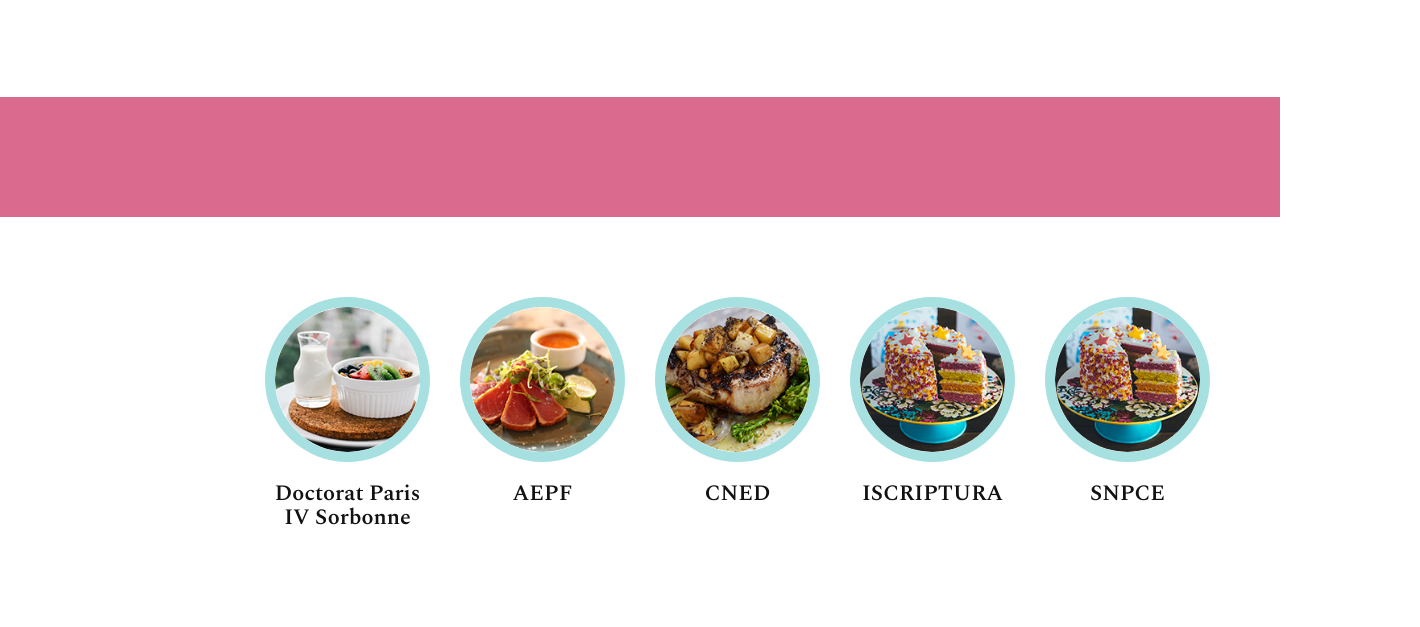
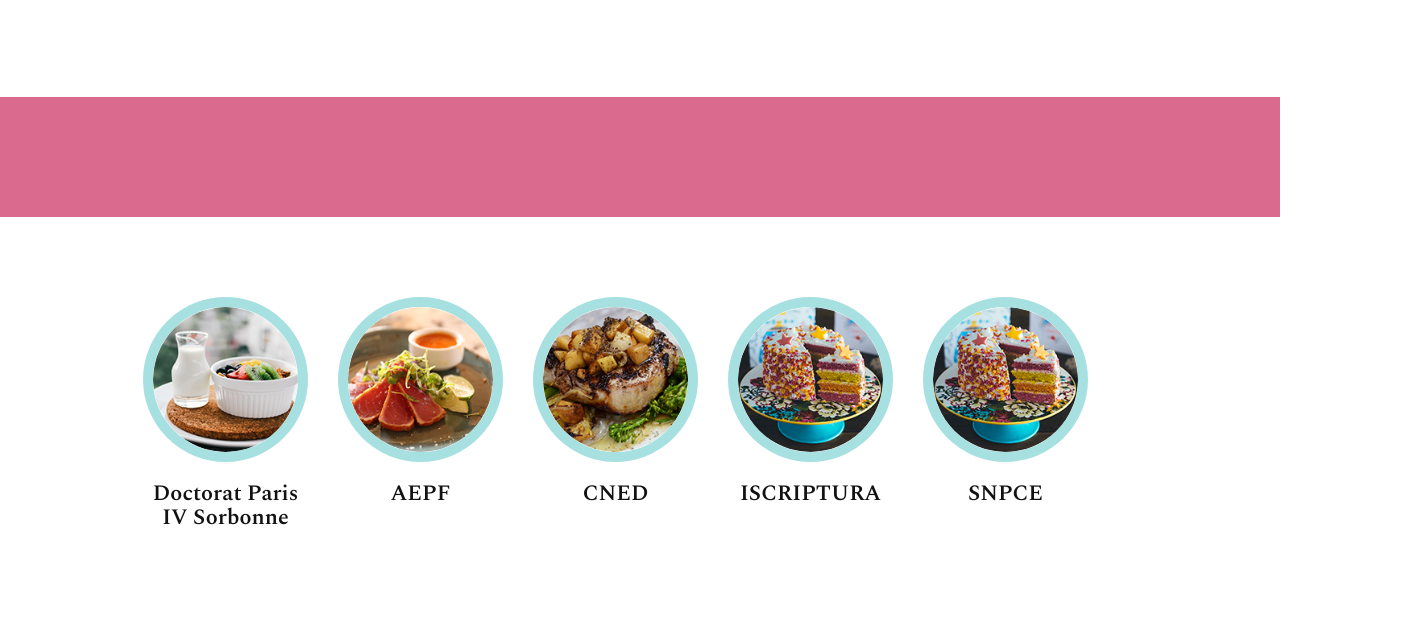
Before and after one commit to SentenceCJ/SophieWebsite, a plain HTML site: page index.html in a window 1280 px wide. Shown: the part 3320-3947 px from the top of the page, 1420 px wide, since content can reach past the window. Drawn offline with nearby package versions, Linux system fonts and the light colour scheme.

Commit message:
pourcentage switch

```diff
--- a/css/templatemo-style.css
+++ b/css/templatemo-style.css
@@ -276,7 +276,7 @@ section.cook-delecious {
 
 section.services {
 	padding-bottom: 100px;
-	padding-left: 250px;
+	padding-left: 10%;
 	justify-content: center;
 }
 
```
